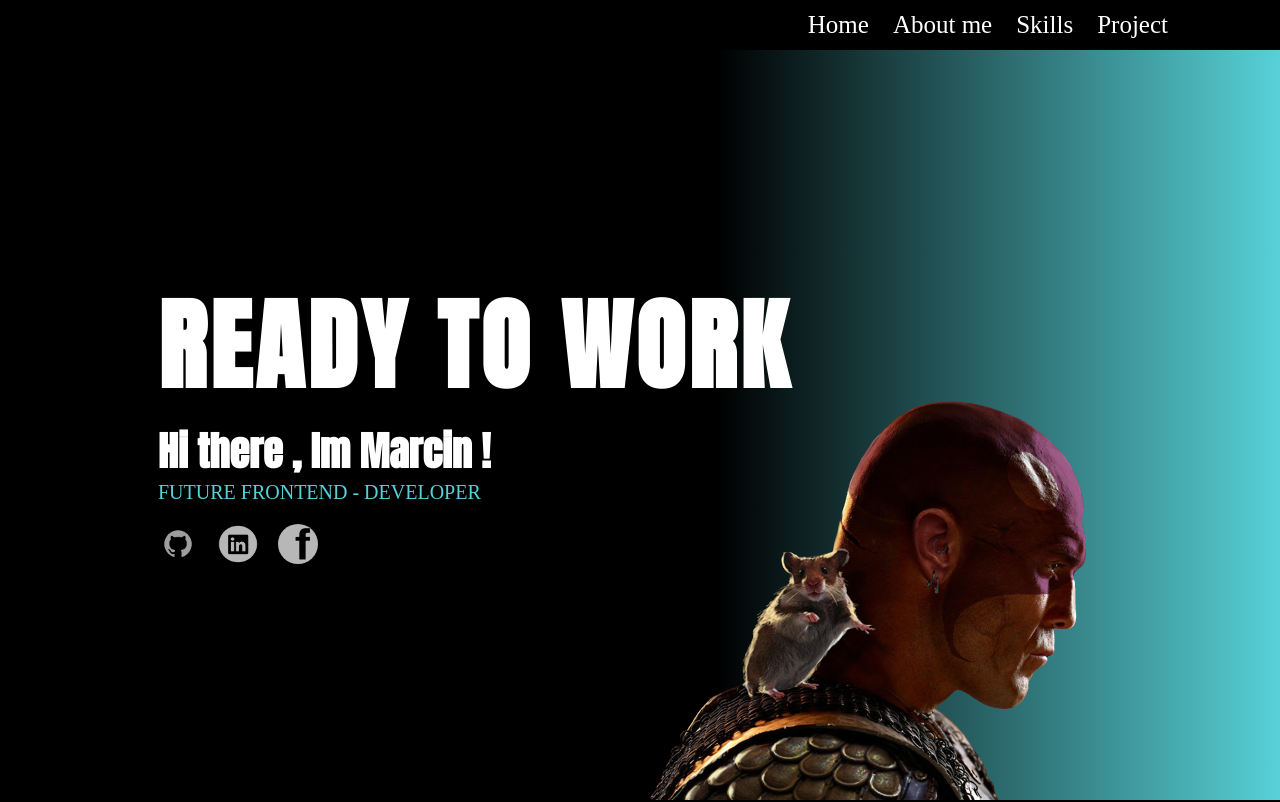
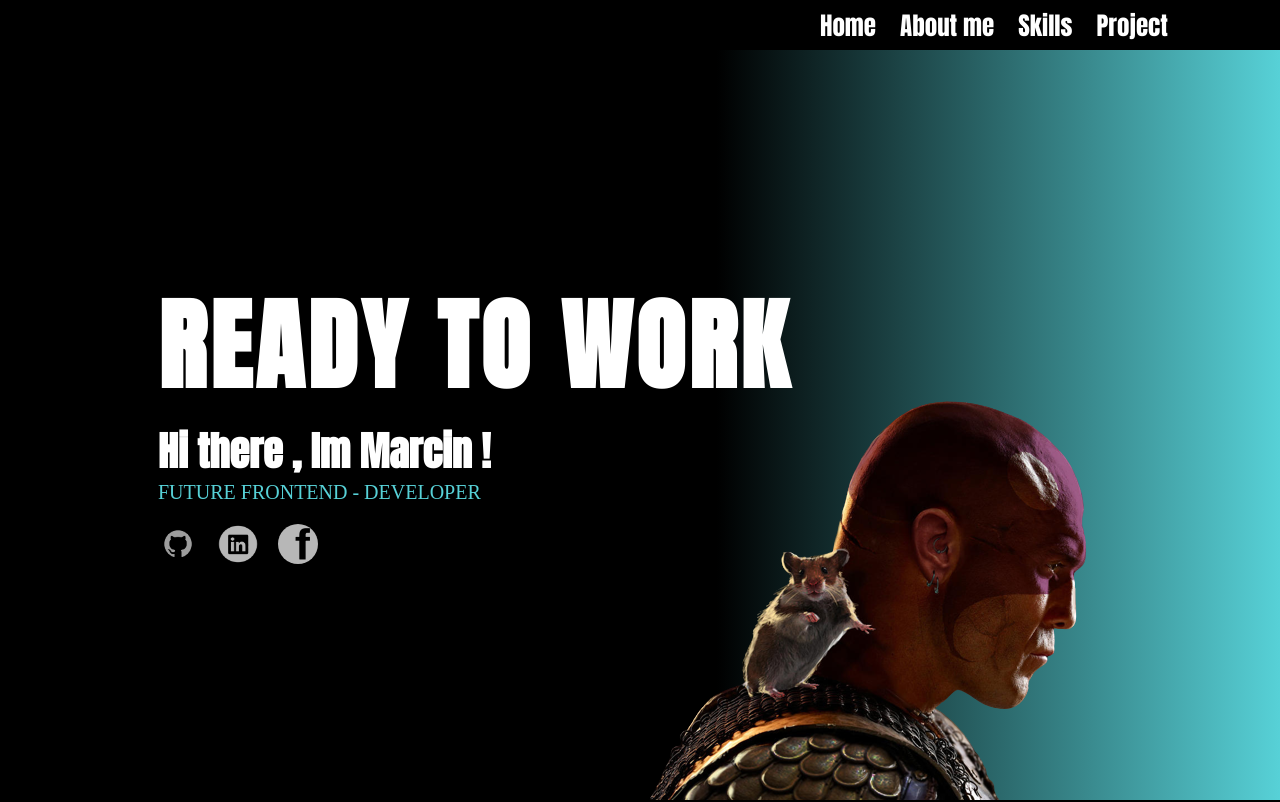
Before and after one commit to marcinoles87/mysite, a React (Create React App) app: page / in a window 1280 px wide. Shown: the top 802 px of the page. Built offline with nearby package versions, Linux system fonts and the light colour scheme; a web font is replaced by a local one.

Commit message:
work cards

```diff
--- a/src/components/navigation.scss
+++ b/src/components/navigation.scss
@@ -7,6 +7,7 @@ $primary-color : rgb(87, 209, 215);
     .nav-links{
         color: white;
         background-color: black;
+        font-family: 'Anton';
 
         .nav-list{
             height: 50px;
```
